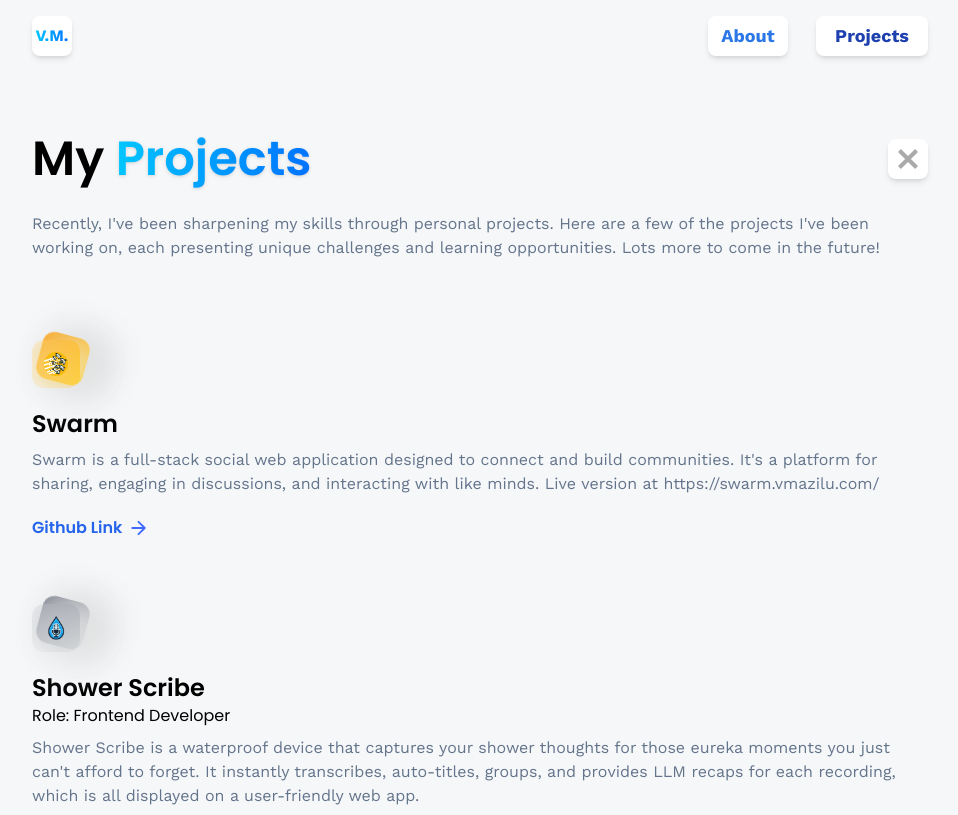
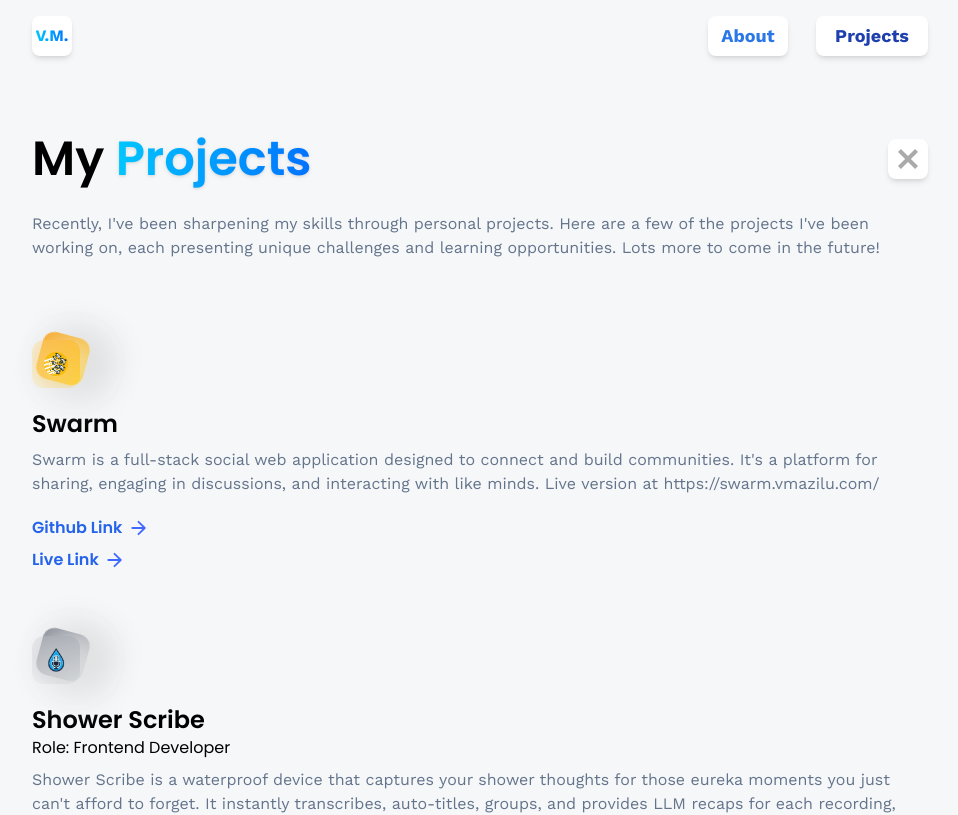
Before and after one commit to victoriamazilu/portfolio-website, a React (Vite) app: page /projects in a window 1280 px wide. Shown: the top 815 px of the page, without its empty margins (160-1118 px from the left). Built offline with nearby package versions, Linux system fonts and the light colour scheme.

Commit message:
Include Swarm live link

```diff
--- a/src/pages/Projects.jsx
+++ b/src/pages/Projects.jsx
@@ -47,6 +47,14 @@ const Projects = () => {
                 <img src={arrow} alt="arrow" className="w-4 h-4 object-contain"/>
                 </div>
               }
+              {project.name === "Swarm" &&
+                <div className="mt-2 flex items-center gap-2 font-poppins">
+                  <Link to="https://swarm.vmazilu.com" target="_blank" rel="noopener noreferrer" className="font-semibold text-blue-600">
+                    Live Link
+                  </Link>
+                  <img src={arrow} alt="arrow" className="w-4 h-4 object-contain"/>
+                </div>
+              }
             </div>
           </div>
         ))}
```
